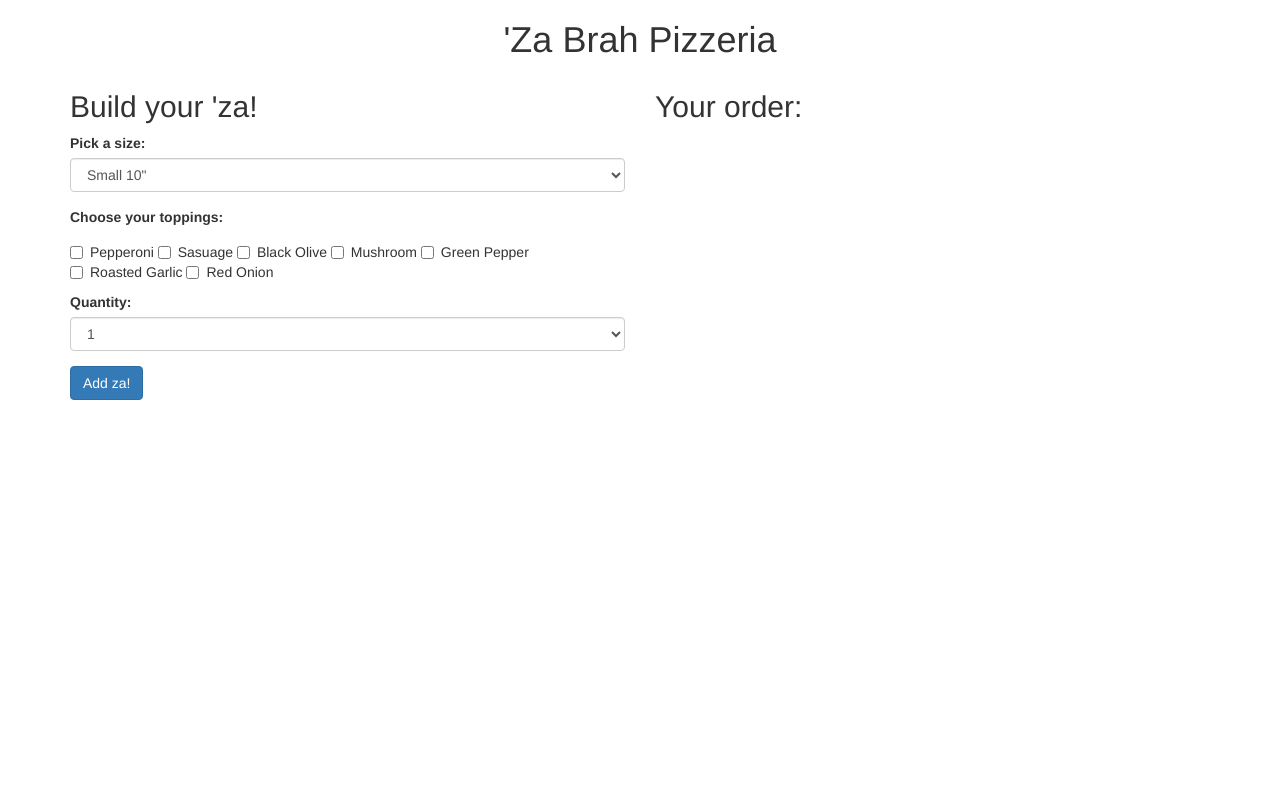
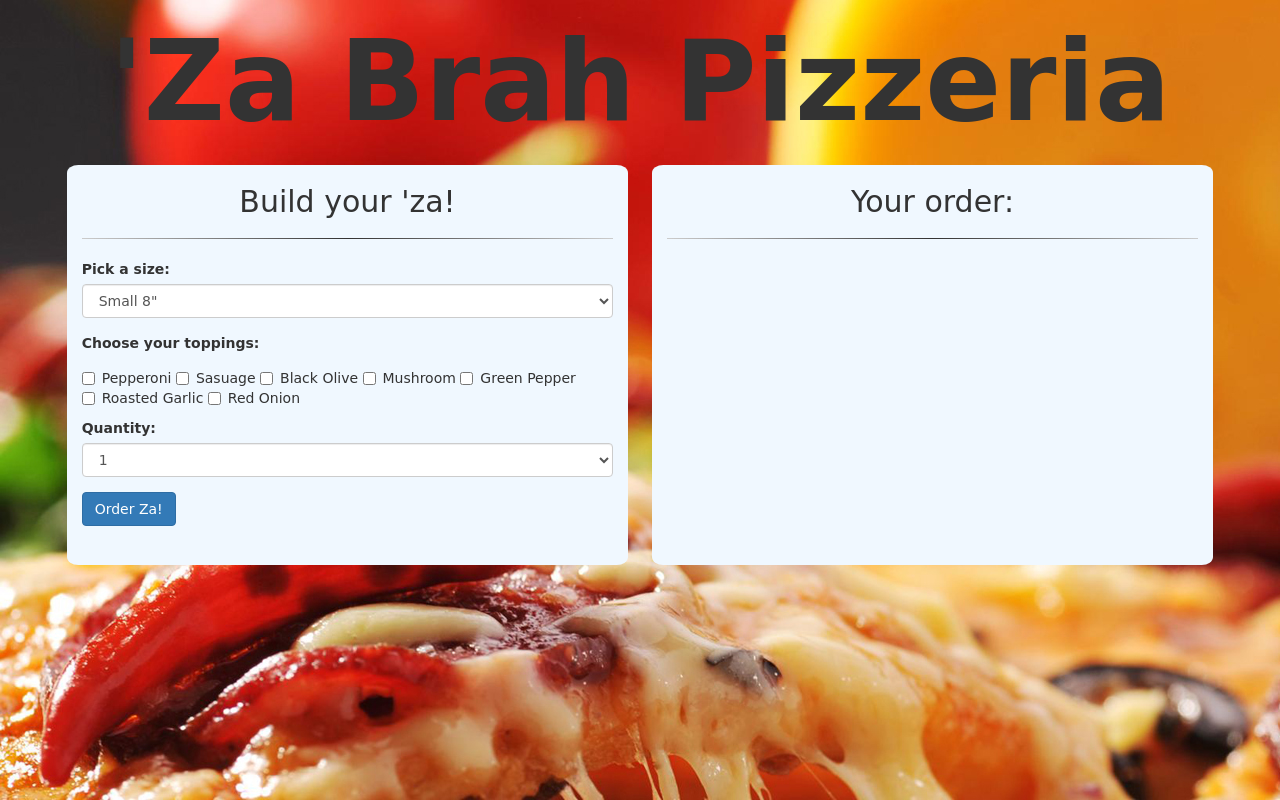
Before and after one commit to jcubed22/Pizza_ParlorJS, a plain HTML site: page index.html in a window 1280 px wide. Drawn offline with nearby package versions, Linux system fonts and the light colour scheme; a web font is replaced by a local one.

Commit message:
Add styling.

```diff
--- a/css/styles.css
+++ b/css/styles.css
@@ -1,7 +1,37 @@
+body {
+    background-image: url("../pizza-bg.jpg");
+    font-family: 'Fontdiner Swanky', cursive;
+}
+
+p.lead {
+    text-align: center;
+}
+
+h1 {
+    font-weight: bold;
+    font-size: 8em;
+    text-align: center;
+}
+
+hr {
+    border: 0;
+    height: 1px;
+    background: #333;
+    background-image: linear-gradient(to right, #ccc, #333, #ccc);
+}
+
+h2 {
+    text-align: center;
+}
+
+.col-md-6 {
+    background-color: #F0F8FF;
+    height: 400px;
+    border-radius: 2%;
+    width: 48%;
+    margin: 1%
+}
+
 #show-order {
     display: none;
 }
-
-h1 {
-    text-align: center;
-}
--- a/index.html
+++ b/index.html
@@ -3,6 +3,7 @@
 <head>
     <link rel="stylesheet" href="https://maxcdn.bootstrapcdn.com/bootstrap/3.3.5/css/bootstrap.min.css" type="text/css">
     <link rel="stylesheet" href="css/styles.css" type="text/css">
+    <link href='https://fonts.googleapis.com/css?family=Fontdiner+Swanky' rel='stylesheet' type='text/css'>
     <script src="js/jquery-1.11.3.js"></script>
     <script src="js/scripts.js"></script>
     <title>'Za, brah!</title>
@@ -14,13 +15,14 @@
         <div class="row">
             <div class="col-md-6">
                 <h2>Build your 'za!</h2>
+                <hr>
                 <form id="new-pizza">
                     <div class="form-group">
                         <label for="size">Pick a size:</label>
                         <select name="size" id="size" class="form-control">
-                            <option value="8">Small 10"</option>
-                            <option value="10">Medium 12"</option>
-                            <option value="12">Large 14"</option>
+                            <option value="8">Small 8"</option>
+                            <option value="10">Medium 10"</option>
+                            <option value="12">Large 12"</option>
                         </select>
                     </div>
                     <label for="toppings">Choose your toppings:</label>
@@ -44,15 +46,21 @@
                             <option value="6">6</option>
                             <option value="7">7</option>
                             <option value="8">8</option>
+                            <option value="9">9</option>
+                            <option value="10">10</option>
                         </select>
                     </div>
-                    <button type="submit" class="btn btn-primary">Add za!</button>
+                    <button type="submit" class="btn btn-primary">Order Za!</button>
                 </form>
             </div>
             <div class="col-md-6">
                 <h2>Your order:</h2>
+                <hr>
                 <div id="show-order">
-                    <p><span class="pizza"></span></p>
+                    <p class="lead"><span class="pizza"></span></p>
+                    <br>
+                    <br>
+                    <h2>Order Total: <span class="total"></span></p>
                 </div>
             </div>
         </div>
```
Also changed, not shown: pizza-bg.jpg (added).
